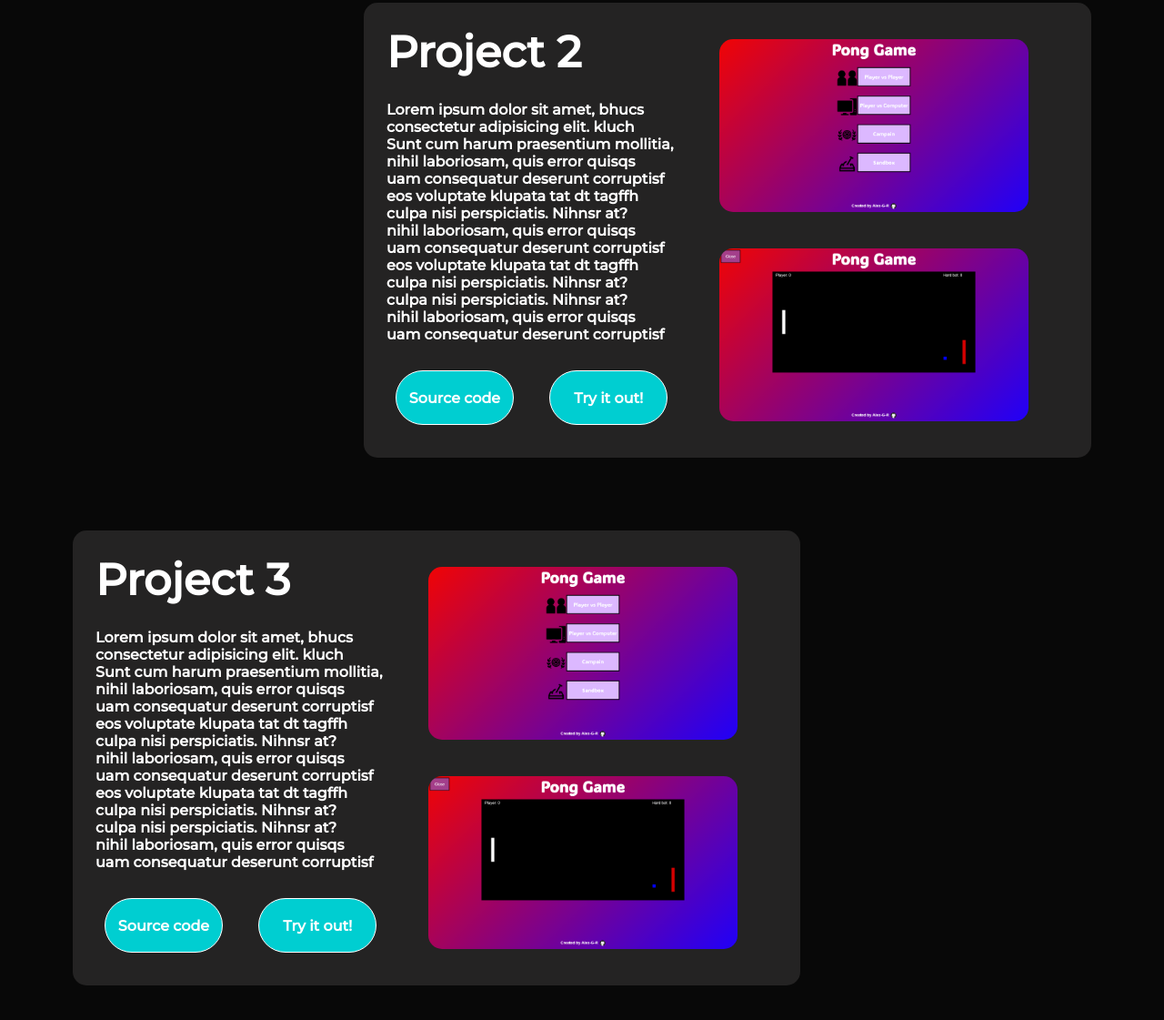
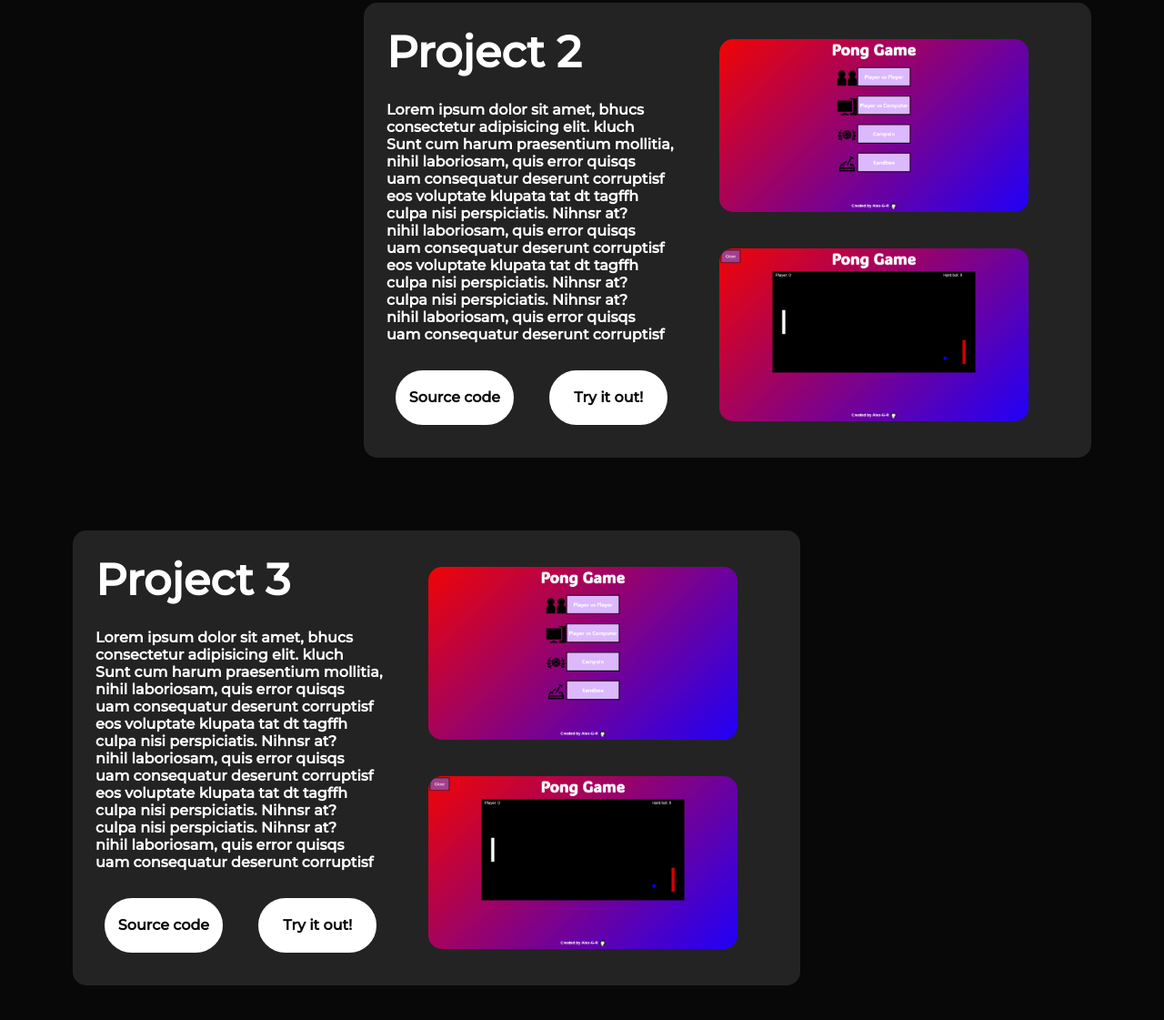
Before and after one commit to Alex-G-R/Personal-portfolio-page, a website: page public/index.html in a window 1280 px wide. Shown: the part 4266-5387 px from the top of the page at 91% size. Drawn offline with Linux system fonts and the light colour scheme.

Commit message:
Upgrading project card

```diff
--- a/public/index.html
+++ b/public/index.html
@@ -202,7 +202,7 @@
         <h2 id="scroll-down-about">Scroll down to see more!</h2>
     </div>
     <section id="projects" class="hidden">
-        <div class="project-container" id="projectOne" data-tilt data-tilt-max="5">
+        <div class="project-container" id="projectOne" >
             <div class="project-inner">
                 <div class="contents">
                     <h1 class="hidden">Project 1</h1>
@@ -236,7 +236,7 @@
             </div>
         </div>
 
-        <div class="project-container" id="projectTwo" data-tilt data-tilt-max="5">
+        <div class="project-container" id="projectTwo">
             <div class="project-inner">
                 <div class="contents">
                     <h1 class="hidden">Project 2</h1>
@@ -272,7 +272,7 @@
 
         </div>
 
-        <div class="project-container" id="projectThree" data-tilt data-tilt-max="5">
+        <div class="project-container" id="projectThree">
             <div class="project-inner">
                 <div class="contents">
                     <h1 class="hidden">Project 3</h1>
--- a/public/styles/styles.css
+++ b/public/styles/styles.css
@@ -310,12 +310,21 @@ header {
     width: 130px;
     margin-left: 35px;
     cursor: pointer;
-    background: darkturquoise;
+    background: #fff;
     border-radius: 50px;
     font-family: "Montserrat", sans-serif ;
-    border: #fff 1px solid;
     font-size: 1em;
     font-weight: 900;
+    color: #080808;
+    transition: all 1s ease 0s;
+    border: #fff 2px solid;
+}
+
+.project-button:hover{
+    border: none;
+    background-color: darkturquoise;
+    color: #fff;
+    box-shadow: 0px 0px 15px #fff;
 }
 
 #projectOne{
```
